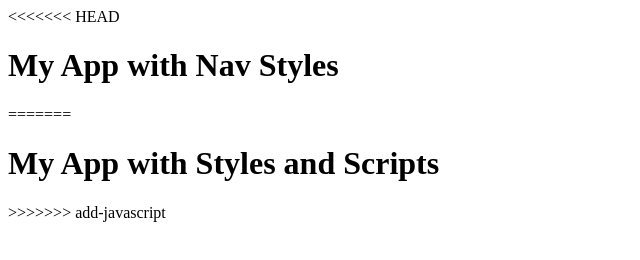
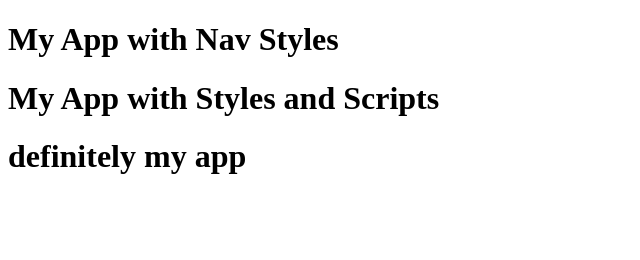
Before and after one commit to Rjsartor/test-repo, a plain HTML site: page index.html in a window 1280 px wide. Shown: the whole page, without its empty margins (0-640 px from the left). Drawn offline with Linux system fonts and the light colour scheme; a web font is replaced by a local one.

Commit message:
small change to HTML

```diff
--- a/index.html
+++ b/index.html
@@ -11,10 +11,8 @@
     <script src="app.js"></script>
 </head>
 <body>
-<<<<<<< HEAD
     <h1>My App with Nav Styles</h1>
-=======
     <h1>My App with Styles and Scripts</h1>
->>>>>>> add-javascript
+    <h1> definitely my app</h1>
 </body>
 </html>
```
